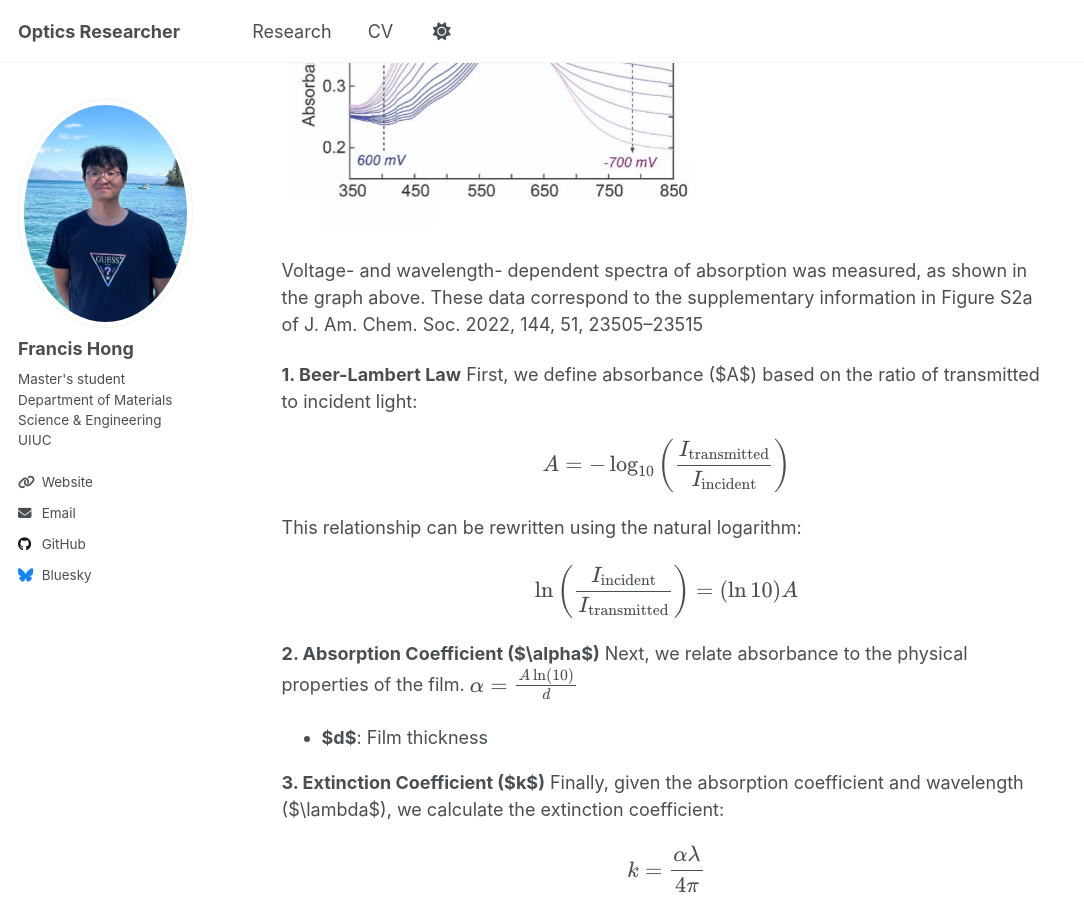
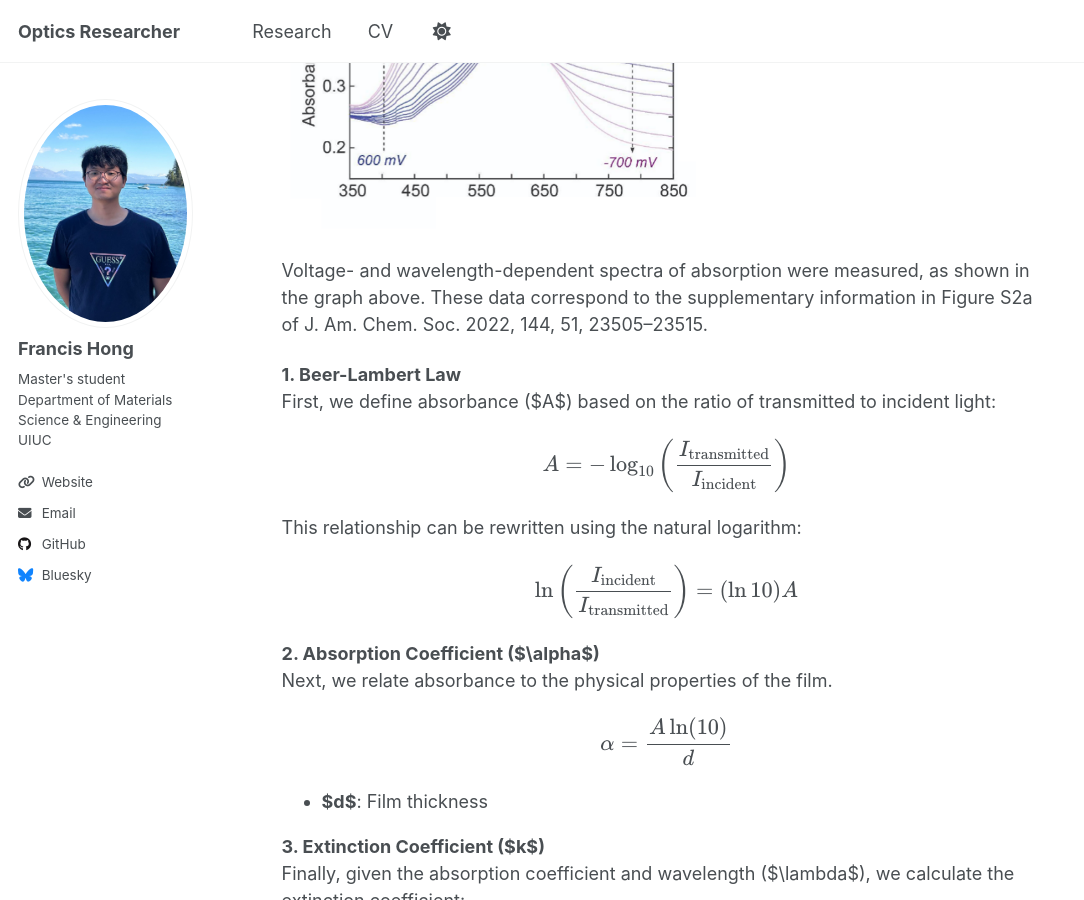
Before and after one commit to Fhong10/flhong03.github-io, a Jekyll site: the page built from _publications/absorbance-study.md, in a window 1280 px wide and 900 px high, scrolled down 620 px. Shown: the whole window, without its empty margins (0-1084 px from the left). Built offline with Jekyll 4.4.1, drawn with Linux system fonts in a browser that asks for light colours; a script that is not in the unit is left out.

Commit message:
Update absorbance-study.md

```diff
--- a/_publications/absorbance-study.md
+++ b/_publications/absorbance-study.md
@@ -16,7 +16,7 @@ I used UV-Vis spectroscopy to measure absorbance of PEDOT:PSS. The absorbance sp
      alt="Simulation"
      style="max-width: 420px; width: 100%; height: auto; display: block; margin: 0 0 12px 0;">
 
-Voltage- and wavelength- dependent spectra of absorption was measured, as shown in the graph above. These data correspond to the supplementary information in Figure S2a of J. Am. Chem. Soc. 2022, 144, 51, 23505–23515
+Voltage- and wavelength-dependent spectra of absorption were measured, as shown in the graph above. These data correspond to the supplementary information in Figure S2a of J. Am. Chem. Soc. 2022, 144, 51, 23505–23515.
 
 **1. Beer-Lambert Law**
 First, we define absorbance ($A$) based on the ratio of transmitted to incident light:
@@ -33,10 +33,12 @@ $$
 
 **2. Absorption Coefficient ($\alpha$)**
 Next, we relate absorbance to the physical properties of the film.
+
 $$
 \alpha = \frac{A \ln(10)}{d}
 $$
-* **$d$**: Film thickness
+
+- **$d$**: Film thickness
 
 **3. Extinction Coefficient ($k$)**
 Finally, given the absorption coefficient and wavelength ($\lambda$), we calculate the extinction coefficient:
```
